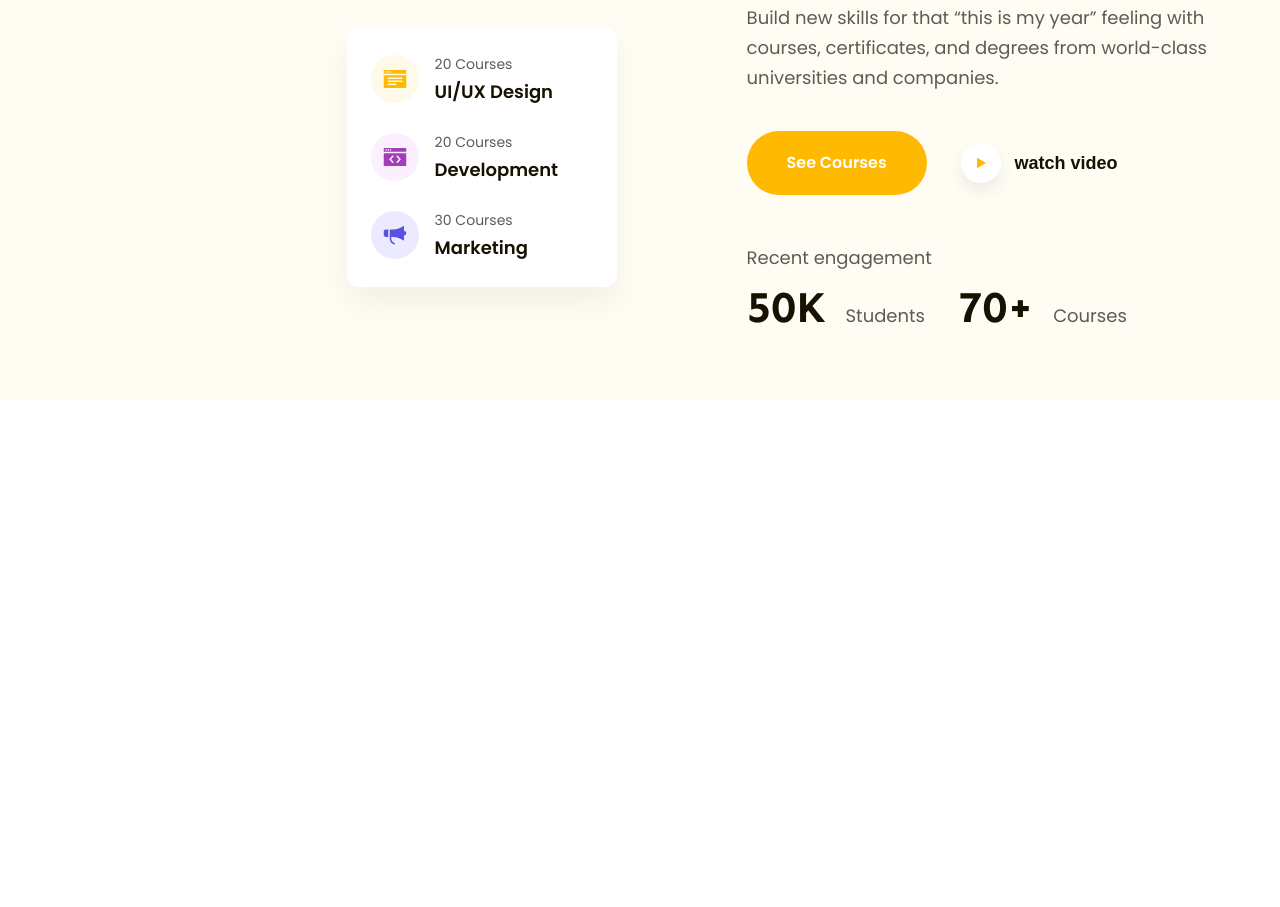
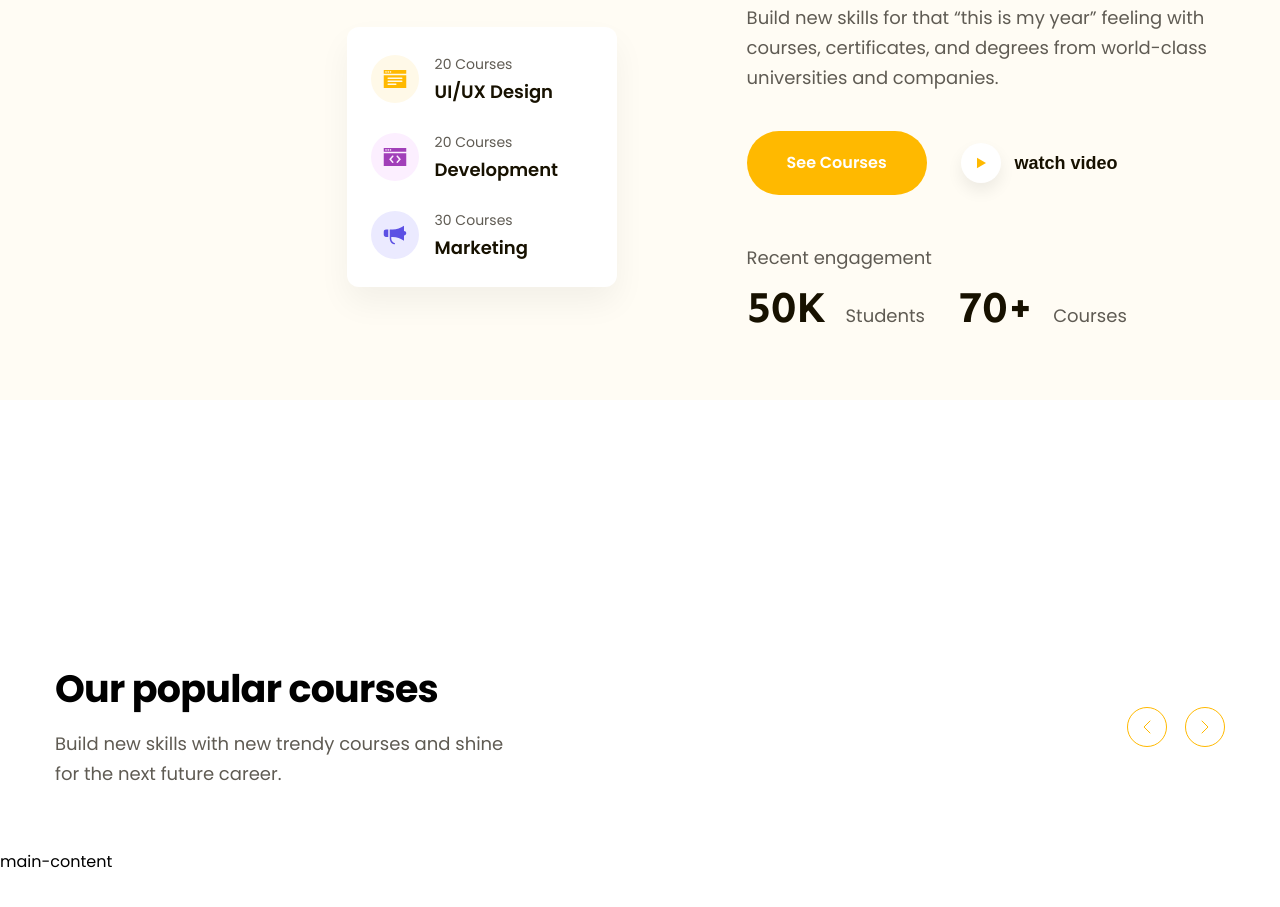
Before and after one commit to tatdatdesigner/figma-to-html, a plain HTML site: page index.html in a window 1280 px wide. Shown: the part 437-1344 px from the top of the page. Drawn offline with Linux system fonts and the light colour scheme.

Commit message:
lam phan popular-top

```diff
--- a/assets/css/style.css
+++ b/assets/css/style.css
@@ -18,6 +18,15 @@ body {
 /* common */
 a {
   text-decoration: none;
+}
+
+.heading-lv2 {
+  color: var(--second-color)
+  font-family: var(var(--font-heading));
+  font-size: 3.8rem;
+  font-weight: 700;
+  line-height: 1.27; /* 126.316% */
+  letter-spacing: -0.76px;
 }
 .main-content {
   width: 1170px;
@@ -245,3 +254,41 @@ a {
 .hero .stats strong:nth-child(2) {
   margin-left: 28px;
 }
+
+/* #########popular################ */
+.popular {
+  padding: 65px 0;
+  margin-top: 200px;
+}
+.popular-top{
+  display: flex;
+  justify-content: space-between;
+  align-items: center;
+}
+.popular-top .desc{
+  margin-top: 16px;
+  width: 458px;
+  color: #5F5B53;
+font-size: 1.8rem;
+line-height: 1.67; /* 166.667% */
+}
+.popular-top .control{
+  display: flex;
+  gap: 18px;
+}
+.popular-top .control-btn{
+  display: flex;
+  justify-content: center;
+  align-items: center;
+  background-color: transparent;
+  width: 40px;
+  height: 40px;
+  border-radius: 50%;
+  color: var(--primary-color);
+  border: 1px solid var(--primary-color);
+}
+.popular-top .control-btn:hover{
+  background-color: var(--primary-color);
+  color: #fff;
+  cursor: pointer;
+}
--- a/index.html
+++ b/index.html
@@ -49,7 +49,8 @@
       </div>
     </header>
     <!-- main -->
-    <main>
+    <div class="main">
+      <!-- hero -->
       <div class="hero">
         <div class="main-content">
           <div class="body">
@@ -120,6 +121,57 @@
           </div>
         </div>
       </div>
-    </main>
+      <!--popular-->
+      <div class="popular">
+        <div class="main-content">
+          <div class="popular-top">
+            <!-- popular left -->
+            <div class="info">
+              <h2 class="heading-lv2">Our popular courses</h2>
+              <p class="desc">
+                Build new skills with new trendy courses and shine for the next
+                future career.
+              </p>
+            </div>
+            <!-- popular right -->
+            <div class="control">
+              <button class="control-btn">
+                <svg
+                  width="8"
+                  height="14"
+                  viewBox="0 0 8 14"
+                  fill="none"
+                  xmlns="http://www.w3.org/2000/svg"
+                >
+                  <path
+                    d="M7 1L1 7L7 13"
+                    stroke="currentColor"
+                    stroke-linecap="round"
+                    stroke-linejoin="round"
+                  />
+                </svg>
+              </button>
+              <button class="control-btn">
+                <svg
+                  width="8"
+                  height="14"
+                  viewBox="0 0 8 14"
+                  fill="none"
+                  xmlns="http://www.w3.org/2000/svg"
+                >
+                  <path
+                    d="M1 1L7 7L1 13"
+                    stroke="currentColor"
+                    stroke-linecap="round"
+                    stroke-linejoin="round"
+                  />
+                </svg>
+              </button>
+            </div>
+          </div>
+        </div>
+      </div>
+      main-content
+    </div>
   </body>
 </html>
```
Also changed, not shown: assets/img/icon/muitenphai.svg (added), assets/img/icon/muitentrai.svg (added).
